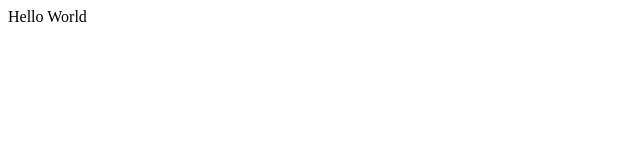
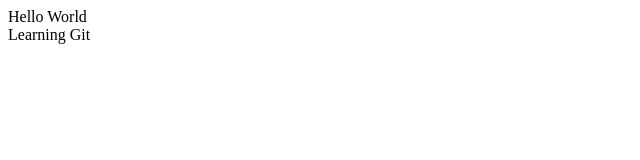
Before and after one commit to XCubee/STRUCTURED-ARC-BLOG-API, a plain HTML site: page index.html in a window 1280 px wide. Shown: the full height of the page, 0-640 px from the left. Drawn offline with Linux system fonts and the light colour scheme.

Commit message:
Learning Git

```diff
--- a/index.html
+++ b/index.html
@@ -1 +1,2 @@
 <div>Hello World</div>
+<div>Learning Git</div>
```
